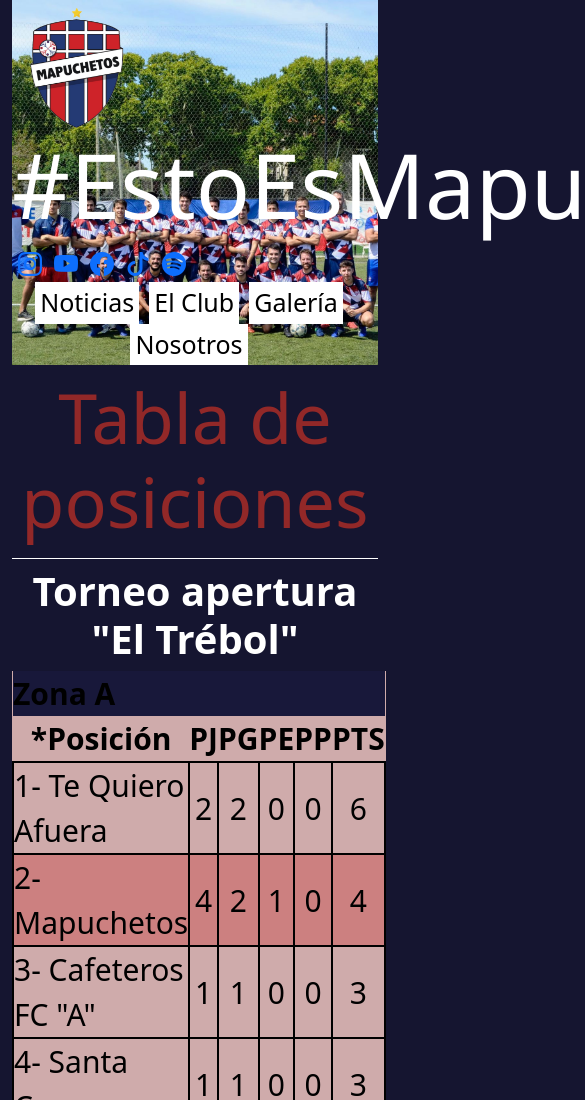
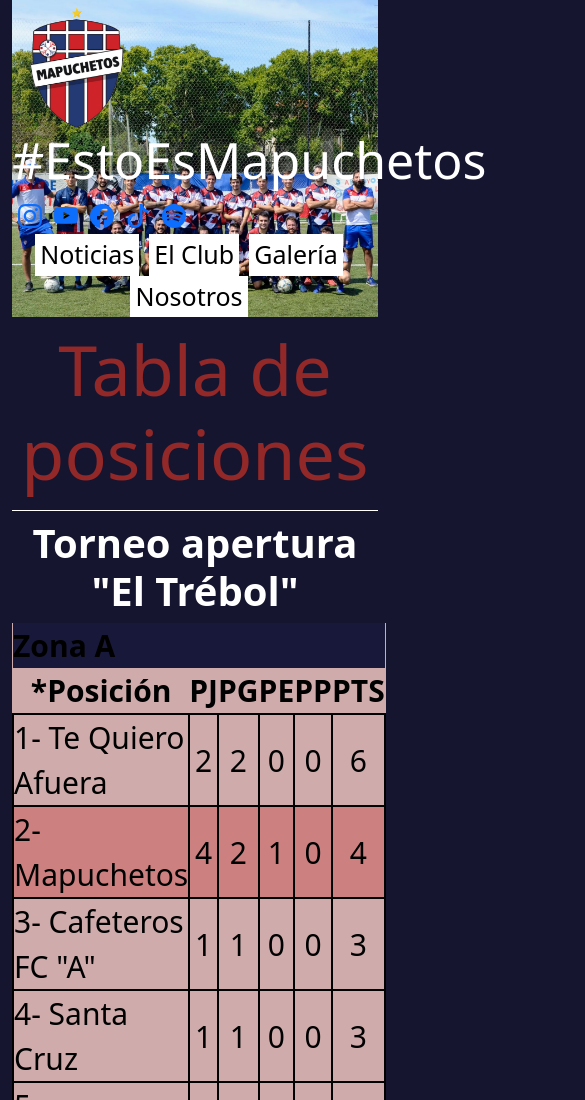
Before and after one commit to Fics77/MapuchetosGIT, a plain HTML site: page index.html in a window 390 px wide. Shown: the top 1100 px of the page, 585 px wide, since content can reach past the window. Drawn offline with nearby package versions, Linux system fonts and the light colour scheme.

Commit message:
agregado media queries

```diff
--- a/css/style.css
+++ b/css/style.css
@@ -10,7 +10,7 @@ body {
 .headerIndex{
     background-image: url(../images/fotodelequipo.jpeg);
     background-size: cover;
-    background-position: center;
+    background-position: center center;
     background-repeat: no-repeat;
 }
 
@@ -28,6 +28,13 @@ a   {
     font-size: 90px;
     text-align: center;
 }
+
+@media (max-width: 900px) and (min-width: 320px){
+    .tituloHeader{
+        font-size: 50px;
+    }
+}
+
 
 .iconosHeader{
     display: flex;
```
Also changed, not shown: pages/nosotros.html (+1 -1 lines).
